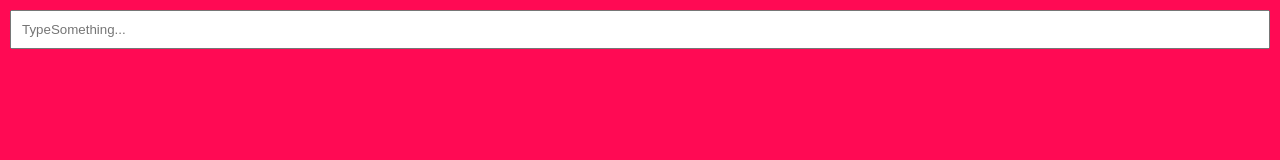
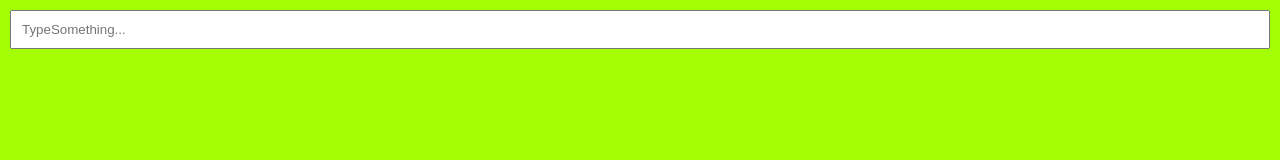
Before and after one commit to yuexex/typography, a plain HTML site: page index.html in a window 1280 px wide. Drawn offline with Linux system fonts and the light colour scheme.

Commit message:
Update styles.css

```diff
--- a/styles.css
+++ b/styles.css
@@ -12,7 +12,7 @@
 }
 
 canvas {
-    background: rgb(255,10,84);
+    background: rgb(165,255,4);
     position: absolute;
     top: 0;
     left: 0;
```
